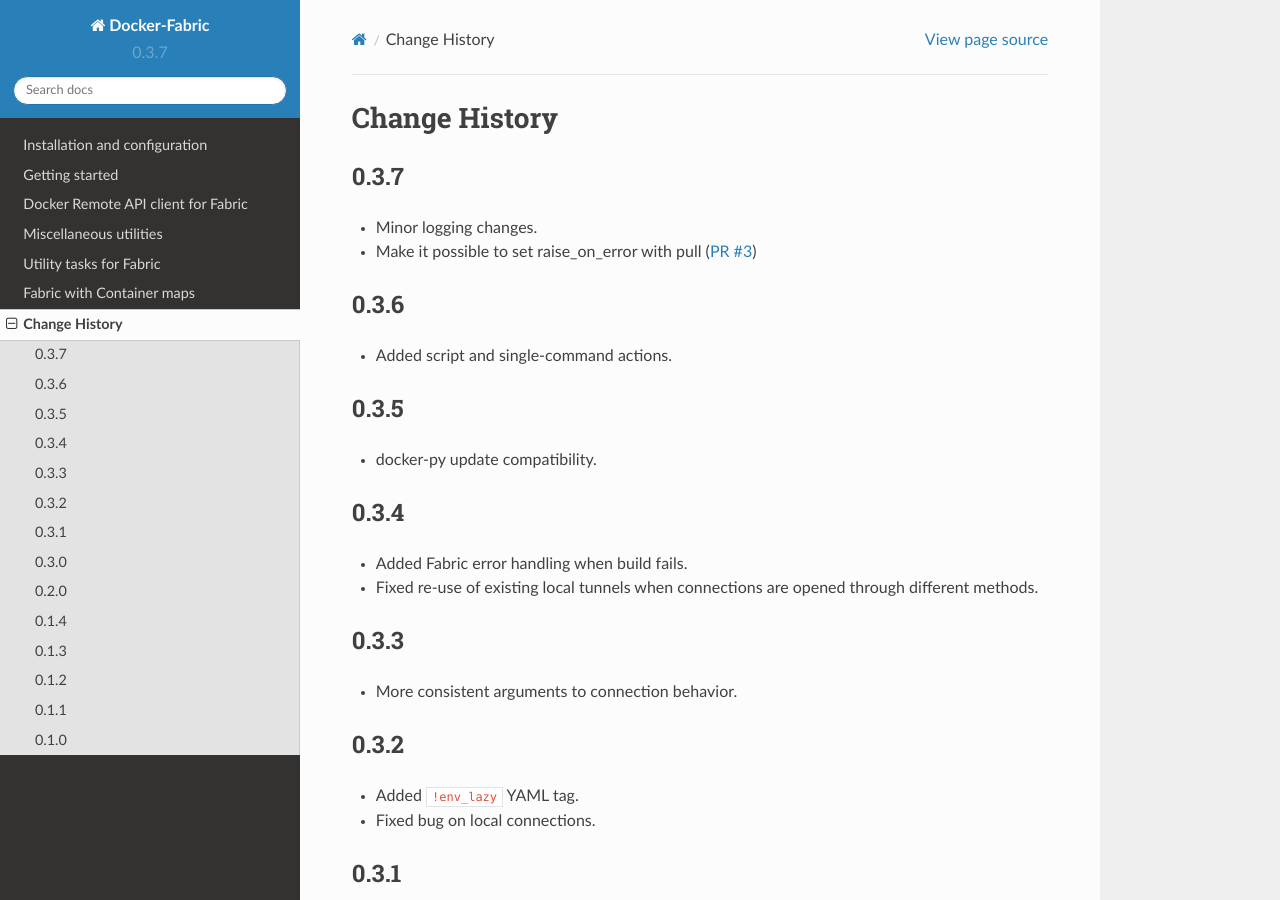
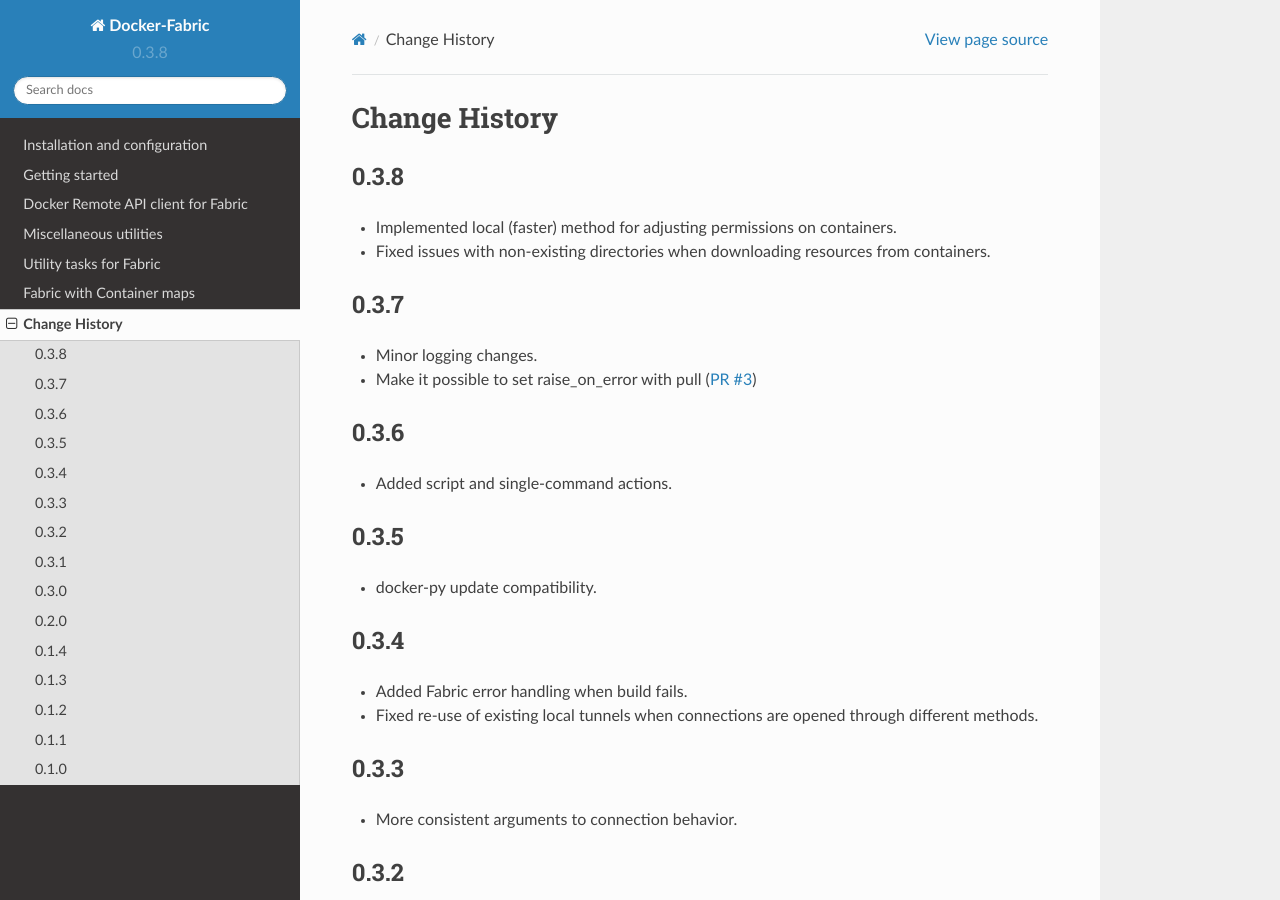
Before and after one commit to merll/docker-fabric, a Sphinx documentation site: the page built from docs/changes.rst, in a window 1280 px wide and 900 px high. Built offline with Sphinx 7.4.7 and the Read the Docs theme 2.0.0, drawn with Linux system fonts in a browser that asks for light colours.

Commit message:
Version and change log.

```diff
--- a/dockerfabric/__init__.py
+++ b/dockerfabric/__init__.py
@@ -2,6 +2,6 @@
 from __future__ import unicode_literals
 
 
-__version__ = '0.3.7'
+__version__ = '0.3.8'
 
 DEFAULT_SOCAT_VERSION = '1.7.3.0'
--- a/docs/changes.rst
+++ b/docs/changes.rst
@@ -2,6 +2,11 @@
 
 Change History
 ==============
+
+0.3.8
+-----
+* Implemented local (faster) method for adjusting permissions on containers.
+* Fixed issues with non-existing directories when downloading resources from containers.
 
 0.3.7
 -----
```
